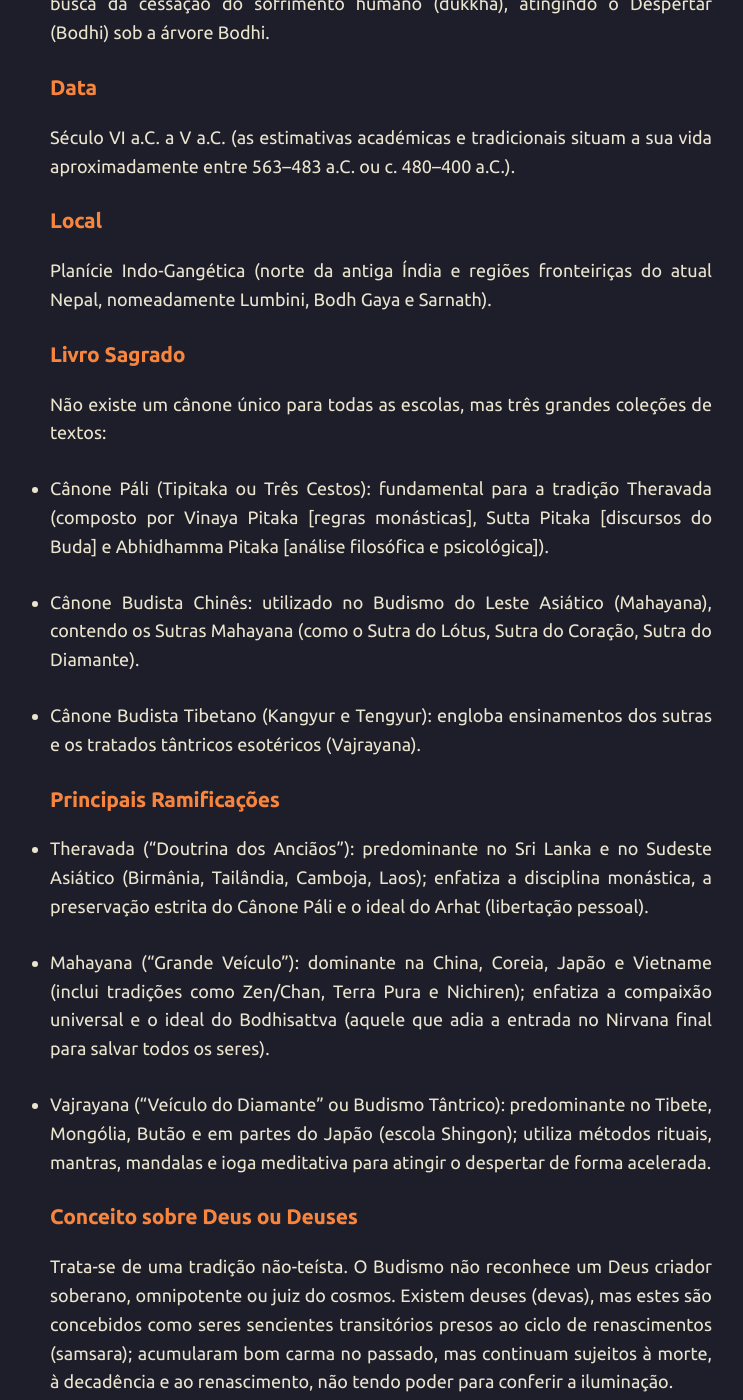
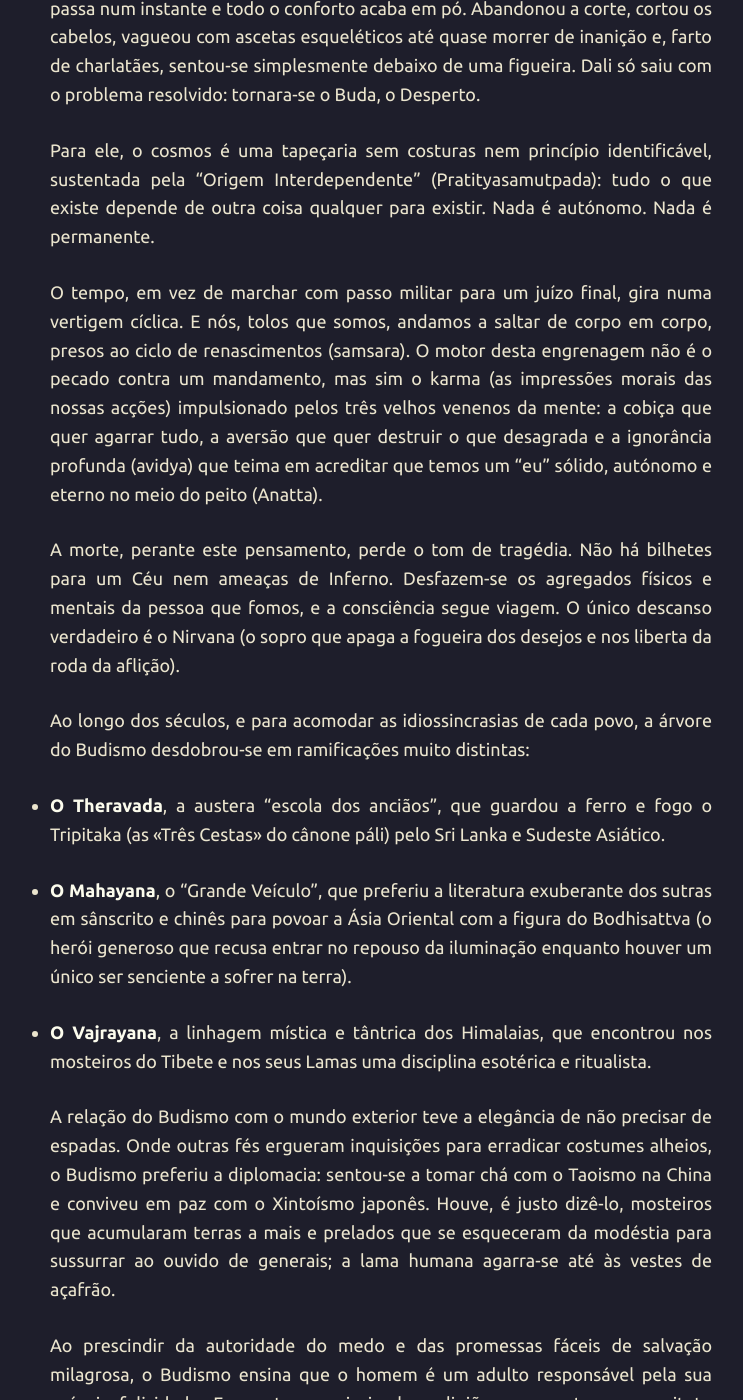
Before and after one commit to joaquim-capitao/joaquim-capitao.github.io, a Jekyll site: the page built from religiao/budismo.md, in a window 1280 px wide and 1400 px high, scrolled down 252 px. Shown: the whole window, without its empty margins (259-1002 px from the left). Built offline with Jekyll 4.4.1, drawn with Linux system fonts in a browser that asks for light colours; our own code applies the rules of GitHub Pages for plain Markdown files; some of the changed text lies outside the part shown.

Commit message:
Update budismo.md

```diff
--- a/religiao/budismo.md
+++ b/religiao/budismo.md
@@ -1,86 +1,25 @@
 # Budismo
 
-### Fundador
-Siddhartha Gautama (conhecido historicamente como o Buda histórico ou Shakyamuni), um príncipe do clã dos Shakya que renunciou à vida palaciana em busca da cessação do sofrimento humano (dukkha), atingindo o Despertar (Bodhi) sob a árvore Bodhi.
+Siddhartha Gautama era um príncipe que vivia no norte da Índia por volta do século VI a.C. Tinha palácios para o calor e palácios para o frio, mas bastou-lhe espreitar os portões da quinta real para ver, pela primeira vez, a velhice, a doença e um cadáver a caminho da pira funerária. Percebeu de imediato que a juventude passa num instante e todo o conforto acaba em pó. Abandonou a corte, cortou os cabelos, vagueou com ascetas esqueléticos até quase morrer de inanição e, farto de charlatães, sentou-se simplesmente debaixo de uma figueira. Dali só saiu com o problema resolvido: tornara-se o Buda, o Desperto.
 
-### Data
-Século VI a.C. a V a.C. (as estimativas académicas e tradicionais situam a sua vida aproximadamente entre 563–483 a.C. ou c. 480–400 a.C.).
+Para ele, o cosmos é uma tapeçaria sem costuras nem princípio identificável, sustentada pela "Origem Interdependente" (Pratityasamutpada): tudo o que existe depende de outra coisa qualquer para existir. Nada é autónomo. Nada é permanente.
 
-### Local
-Planície Indo-Gangética (norte da antiga Índia e regiões fronteiriças do atual Nepal, nomeadamente Lumbini, Bodh Gaya e Sarnath).
+O tempo, em vez de marchar com passo militar para um juízo final, gira numa vertigem cíclica. E nós, tolos que somos, andamos a saltar de corpo em corpo, presos ao ciclo de renascimentos (samsara). O motor desta engrenagem não é o pecado contra um mandamento, mas sim o karma (as impressões morais das nossas acções) impulsionado pelos três velhos venenos da mente: a cobiça que quer agarrar tudo, a aversão que quer destruir o que desagrada e a ignorância profunda (avidya) que teima em acreditar que temos um "eu" sólido, autónomo e eterno no meio do peito (Anatta).
 
-### Livro Sagrado
+A morte, perante este pensamento, perde o tom de tragédia. Não há bilhetes para um Céu nem ameaças de Inferno. Desfazem-se os agregados físicos e mentais da pessoa que fomos, e a consciência segue viagem. O único descanso verdadeiro é o Nirvana (o sopro que apaga a fogueira dos desejos e nos liberta da roda da aflição).
 
-Não existe um cânone único para todas as escolas, mas três grandes coleções de textos:
+Ao longo dos séculos, e para acomodar as idiossincrasias de cada povo, a árvore do Budismo desdobrou-se em ramificações muito distintas:
 
- * Cânone Páli (Tipitaka ou Três Cestos): fundamental para a tradição Theravada (composto por Vinaya Pitaka [regras monásticas], Sutta Pitaka [discursos do Buda] e Abhidhamma Pitaka [análise filosófica e psicológica]).
+- **O Theravada**, a austera "escola dos anciãos", que guardou a ferro e fogo o Tripitaka (as «Três Cestas» do cânone páli) pelo Sri Lanka e Sudeste Asiático.
 
- * Cânone Budista Chinês: utilizado no Budismo do Leste Asiático (Mahayana), contendo os Sutras Mahayana (como o Sutra do Lótus, Sutra do Coração, Sutra do Diamante).
+- **O Mahayana**, o "Grande Veículo", que preferiu a literatura exuberante dos sutras em sânscrito e chinês para povoar a Ásia Oriental com a figura do Bodhisattva (o herói generoso que recusa entrar no repouso da iluminação enquanto houver um único ser senciente a sofrer na terra).
 
- * Cânone Budista Tibetano (Kangyur e Tengyur): engloba ensinamentos dos sutras e os tratados tântricos esotéricos (Vajrayana).
+- **O Vajrayana**, a linhagem mística e tântrica dos Himalaias, que encontrou nos mosteiros do Tibete e nos seus Lamas uma disciplina esotérica e ritualista.
 
-### Principais Ramificações
+A relação do Budismo com o mundo exterior teve a elegância de não precisar de espadas. Onde outras fés ergueram inquisições para erradicar costumes alheios, o Budismo preferiu a diplomacia: sentou-se a tomar chá com o Taoismo na China e conviveu em paz com o Xintoísmo japonês. Houve, é justo dizê-lo, mosteiros que acumularam terras a mais e prelados que se esqueceram da modéstia para sussurrar ao ouvido de generais; a lama humana agarra-se até às vestes de açafrão.
 
- * Theravada ("Doutrina dos Anciãos"): predominante no Sri Lanka e no Sudeste Asiático (Birmânia, Tailândia, Camboja, Laos); enfatiza a disciplina monástica, a preservação estrita do Cânone Páli e o ideal do Arhat (libertação pessoal).
+Ao prescindir da autoridade do medo e das promessas fáceis de salvação milagrosa, o Budismo ensina que o homem é um adulto responsável pela sua própria felicidade. Enquanto a maioria das religiões apresenta um arquiteto celestial a quem se pede socorro, o Budismo encolhe os ombros a essa hipótese. Deus, para o Buda, é uma distração inútil.
 
- * Mahayana ("Grande Veículo"): dominante na China, Coreia, Japão e Vietname (inclui tradições como Zen/Chan, Terra Pura e Nichiren); enfatiza a compaixão universal e o ideal do Bodhisattva (aquele que adia a entrada no Nirvana final para salvar todos os seres).
-
- * Vajrayana ("Veículo do Diamante" ou Budismo Tântrico): predominante no Tibete, Mongólia, Butão e em partes do Japão (escola Shingon); utiliza métodos rituais, mantras, mandalas e ioga meditativa para atingir o despertar de forma acelerada.
-
-### Conceito sobre Deus ou Deuses
-
-Trata-se de uma tradição não-teísta. O Budismo não reconhece um Deus criador soberano, omnipotente ou juiz do cosmos. Existem deuses (devas), mas estes são concebidos como seres sencientes transitórios presos ao ciclo de renascimentos (samsara); acumularam bom carma no passado, mas continuam sujeitos à morte, à decadência e ao renascimento, não tendo poder para conferir a iluminação.
-
-### Origem do Universo
-
-O Budismo rejeita a criação ex nihilo e uma causa primeira primordial. O cosmos é regido pelo princípio da Origem Interdependente (Pratītyasamutpāda): todas as coisas surgem e existem em dependência mútua de causas e condições. O universo atravessa ciclos cósmicos contínuos de expansão, estabilidade, destruição e vazio (kalpas), sem um início temporal absoluto discernível.
-
-### Concepção de Tempo
-
-Cíclica. O tempo avança através de eras monumentais (kalpas ou éons), onde universos se formam, decaem e dissolvem indefinidamente. No plano individual, a consciência segue o ciclo perpétuo de mortes e renascimentos (samsara) até que a ignorância seja erradicada.
-
-### Conceito sobre Salvação / Libertação
-A libertação denomina-se Nirvana (Nibbana em páli), que significa literalmente "extinção" ou "apagar" dos fogos do apego (raga), da aversão (dvesha) e da ilusão (moha). A libertação não é a intervenção de uma graça divina externa, mas o resultado da compreensão das Quatro Nobres Verdades e da prática continuada do Nobre Caminho Óctuplo (visão, intenção, linguagem, ação, modo de vida, esforço, atenção e concentração corretos), cessando a acumulação de carma e quebrando os grilhões do samsara.
-
-### Conceito sobre Alma
-
-Rejeição categórica de uma alma individual eterna, imutável ou substancial — doutrina de Anatta (em páli) ou Anatman (em sânscrito), o "não-eu". O que comummente se toma por "indivíduo" é apenas uma agregação fluida e temporária de cinco elementos psico-físicos (skandhas):
- * Forma material (rupa)
- * Sensações (vedana)
- * Percepções (samjna)
- * Formações mentais (samskara)
- * Consciência (vijnana)
-
-### Origem do Mal
-
-O mal não emana de uma força cósmica independente ou entidade diabólica oposta ao bem, mas da ignorância espiritual (avidya) quanto à verdadeira natureza da realidade (a impermanência, o não-eu e a insatisfatoriedade). Desta cegueira derivam os três venenos mentais fundamentais: a cobiça/apego, a aversão/ódio e a ilusão.
-
-### Conceito sobre Pecado
-
-Não existe a noção de pecado como transgressão contra a vontade ou a lei de um Criador. Em vez disso, opera a lei causal do Carma (kamma): ações corporais, verbais e mentais volitivas geram sementes cármicas. Atos prejudiciais são classificados como akusala (inábeis, destrutivos ou espiritualmente ignorantes), produzindo necessariamente sofrimento para o agente e para os demais; atos benéficos são kusala (hábeis ou meritórios).
-
-### Vida após a Morte
-
-A morte física não extingue a corrente de consciência causal (vinnana-sota). Enquanto persistir a sede de existir (tanha) e o fruto cármico, ocorre o renascimento (termo preferido a "reencarnação", visto não haver uma alma fixa que transmigre, mas sim a continuidade de um fluxo dinâmico de causas e efeitos). Esse renascimento pode ocorrer num de seis reinos do samsara: reinos infernais, reinos dos espíritos famintos (pretas), reino animal, reino humano, reino dos asuras (semideuses) e reino dos devas (divindades). Atingido o Nirvana, no momento da morte cessa o ciclo (Parinirvana).
-
-### Características da Comunidade
-
-A estrutura social e espiritual organiza-se na Sangha (a comunidade quádrupla: monges, monjas, leigos masculinos e leigas femininas). A vida monástica é regulada pelo Vinaya (código de conduta e abstenção). Entre os leigos e os monges existe uma relação simbiótica: os leigos providenciam suporte material (comida, vestes, abrigo) e geram mérito (punya), enquanto os membros da ordem monástica transmitem o ensinamento (Dharma) e servem como modelo ético. As práticas nucleares incluem a meditação (samatha e vipassana), a recitação de preceitos éticos e oferendas rituais.
-
-### Relação com o Mundo Exterior
-
- * Ética: funde-se nos princípios da não-violência absoluta (ahimsa), compaixão universal (karuna) e benevolência ativa (metta) estendida a todos os seres sencientes, incluindo animais.
-
- * Tolerância e proselitismo: a difusão histórica do Budismo fez-se quase universalmente de forma pacífica, adaptando-se às culturas locais (incorporando elementos do Taoismo e Confucionismo na China, e do Xintoísmo no Japão) sem recurso à coerção militar. Não há exclusivismo agressivo; outras tradições são frequentemente vistas como aproximações éticas úteis, embora insuficientes para a libertação final sem o discernimento de Anatta e Pratītyasamutpāda.
-
-### Liderança
-
-Não há uma autoridade centralizada global (não existe o equivalente a um papado unificado). A governança varia conforme a tradição:
-
- * Theravada: estruturas nacionais colegiais, frequentemente presididas por conselhos monásticos e um patriarca supremo monástico (Sangharaja), apoiados em graus de antiguidade na ordenação.
-
- * Mahayana: descentralizado, focado na linhagem mestre-discípulo (transmissão de darma nas escolas Zen/Chan) e em abades de mosteiros independentes.
-
- * Vajrayana: assenta no sistema de linhagens tântricas e mestres (lamas), incluindo o fenómeno dos mestres reencarnados reconhecidos (tulkus), dos quais o Dalai Lama (linhagem Gelug) é a figura internacionalmente mais visível, embora a sua autoridade canónica estivesse historicamente restrita à sua própria escola e região.
+---
 
 [<-- Voltar atrás](https://joaquim-capitao.github.io/religiao/)
```
